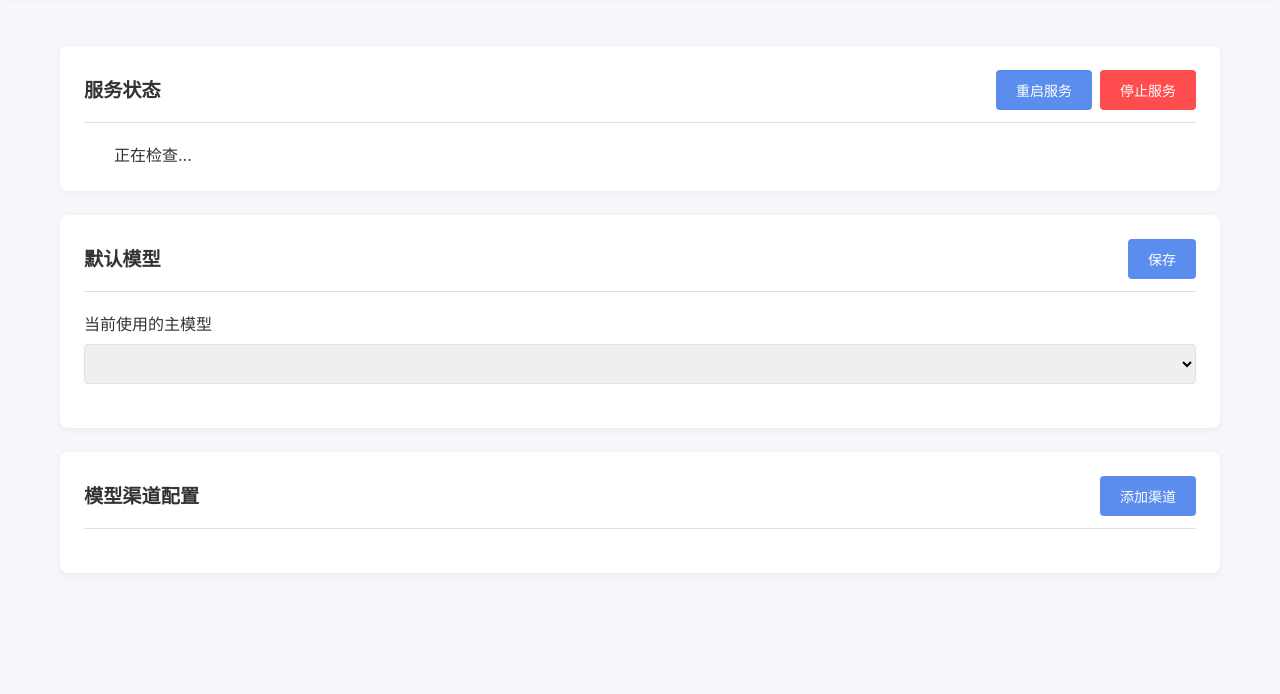
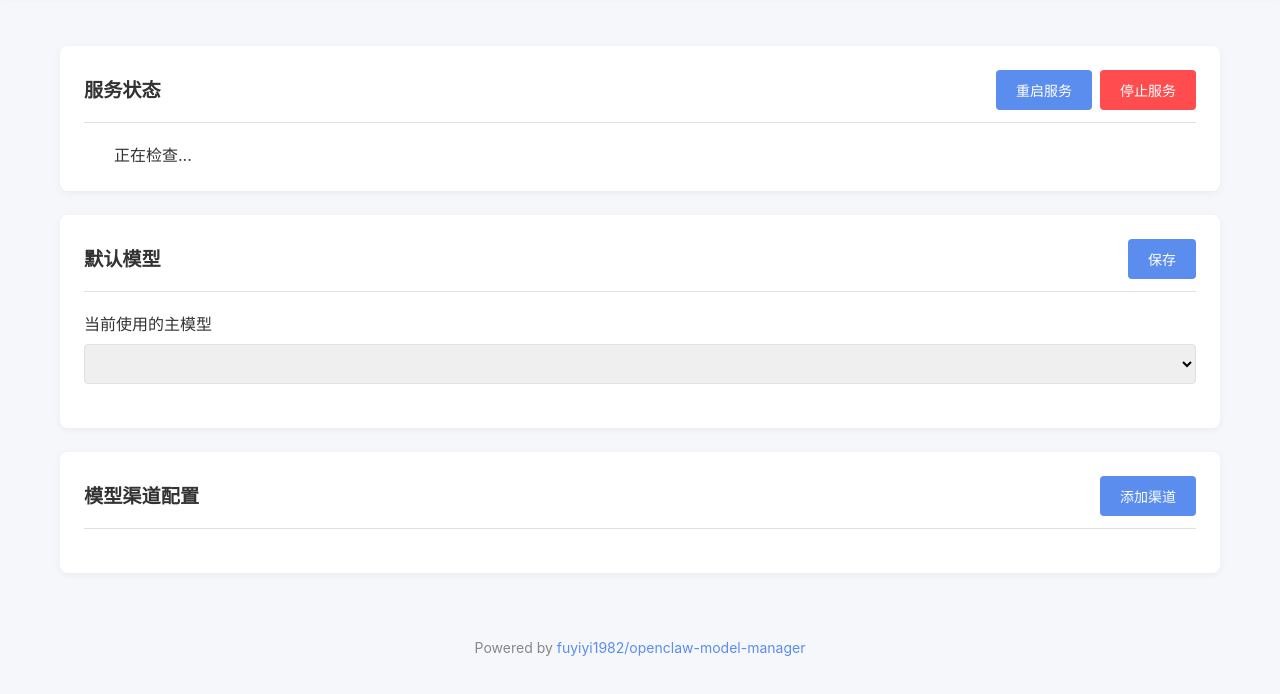
Before and after one commit to fuyiyi1982/openclaw-model-manager, a website: page public/index.html in a window 1280 px wide. Shown: the part 64-758 px from the top of the page. Drawn offline with Linux system fonts and the light colour scheme.

Commit message:
feat: add github link footer

```diff
--- a/public/index.html
+++ b/public/index.html
@@ -130,5 +130,6 @@
     </div>
 
     <script src="/app.js"></script>
+<div style="text-align: center; padding: 20px; color: var(--text-muted); font-size: 14px;">Powered by <a href="https://github.com/fuyiyi1982/openclaw-model-manager" target="_blank" style="color: var(--primary-color); text-decoration: none;">fuyiyi1982/openclaw-model-manager</a></div>
 </body>
 </html>
```
Also changed, not shown: public/login.html (+1 -0 lines), public/settings.html (+1 -0 lines).
